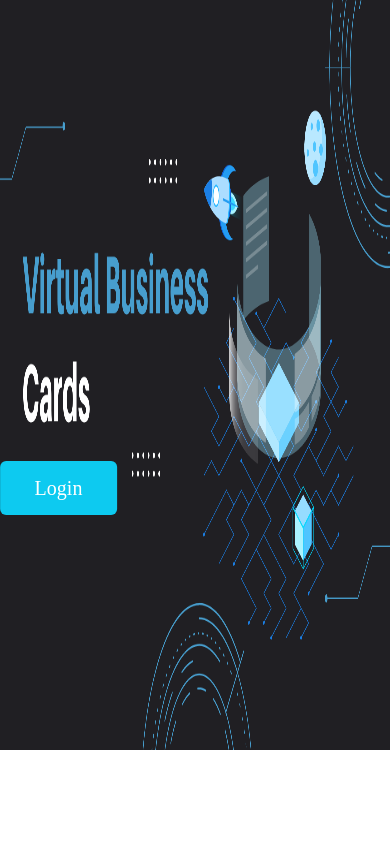
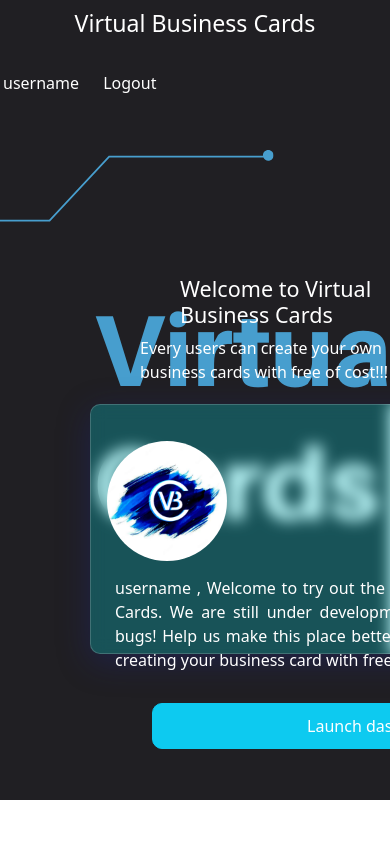
Before and after one commit to Sathiskumar-S/Virtual-Business-Cards, a PHP site: page /dashboard/index.php in a window 390 px wide; the page is wider, and only the part inside the window is pictured. Run offline with PHP 8.4, Linux system fonts and the light colour scheme.

Commit message:
Dashboard Created

```diff
--- /dev/null
+++ b/dashboard/css/dashboard.css
@@ -0,0 +1,71 @@
+body{
+    overflow: hidden;
+}
+
+.ui{
+    background: url(../../images/UI.png);
+    height: 800px;
+    width: 100%;
+    color: white;
+}
+
+.productname{
+    padding: 10px;
+}
+
+
+.logout{
+    padding: 10px;
+    margin: 10px;
+}
+
+.user-data{
+    padding: 15px;
+}
+
+
+.main{
+    margin-top: 150px;
+    margin-left: 50px;
+    height: auto;
+    color: white;
+}
+
+.card-blur{
+    padding: 1rem;
+    height: 250px;
+    width: 560px;
+    margin-top: 20px;
+    margin-left: 40px;
+    background: rgba( 0, 239, 248, 0.25 );
+    box-shadow: 0 8px 32px 0 rgba( 31, 38, 135, 0.37 );
+    backdrop-filter: blur( 7.5px );
+    -webkit-backdrop-filter: blur( 7.5px );
+    border-radius: 10px;
+    border: 1px solid rgba( 255, 255, 255, 0.18 );
+}
+
+
+.data-content{
+    text-align: justify;
+    padding-left: 20px;
+    padding-top: 15px;
+    color: white;
+}
+
+
+.dash-btn{
+    width: 450px;
+    border-radius: 10px;
+    padding: 10px;
+    margin: 15px 45px;
+    color: white;
+}
+
+.welcome{
+    margin-left: 90px;
+}
+
+.welcome-head{
+    margin-left: 40px;
+}
--- /dev/null
+++ b/dashboard/index.php
@@ -0,0 +1,68 @@
+<?php include "../libs/load.class.php";?>
+
+<!doctype html>
+<html lang="en">
+
+<head>
+  <title>Virtual Business Cards</title>
+  <!-- Required meta tags -->
+  <meta charset="utf-8">
+  <meta name="viewport" content="width=device-width, initial-scale=1, shrink-to-fit=no">
+
+  <!-- Bootstrap CSS v5.2.1 -->
+  <link href="https://cdn.jsdelivr.net/npm/bootstrap@5.2.1/dist/css/bootstrap.min.css" rel="stylesheet"
+    integrity="sha384-iYQeCzEYFbKjA/T2uDLTpkwGzCiq6soy8tYaI1GyVh/UjpbCx/TYkiZhlZB6+fzT" crossorigin="anonymous">
+
+  <!-- custom css -->
+  <link rel="stylesheet" href="css/dashboard.css">
+
+  <link rel="shortcut icon" href="../images/appicon.jpg" type="image/x-icon">
+
+</head>
+
+<body>
+  <div class="ui">
+    <div class="row">
+        <div class="col-sm-7 text-center">
+            <h3 class="productname">Virtual Business Cards</h3>
+        </div>
+
+        <div class="col-sm-5 user-data">
+            <p>username  <span class="logout">Logout</span></p>
+        </div>
+
+    </div>
+    <div class="main">
+      <div class="welcome">
+        <h4 class="welcome-head">Welcome to Virtual Business Cards</h4>
+        <p>Every users can create your own business cards with free of cost!!!</p>
+      </div>
+        <div class="card-blur">
+          <div class="row">
+            <div class="col-sm-3">
+              <img src="../images/appicon.jpg" alt="" class="rounded-circle" height="120px" width="120px" style="margin-top: 20px;">
+            </div>
+            <div class="col-sm-9 data-content">
+              <p>username , Welcome to try out the beta version of Virtual Business Cards. We are still under development, and there will be a lot of bugs! Help us make this place better. Enter your dashboard to start creating your business card with free of cost.</p>
+            </div>
+          </div>
+          <div class="row">
+            <div class="col-sm-12">
+              <a href="" class="btn btn-info dash-btn">Launch dashboard</a>
+            </div>
+          </div>
+        </div>
+    </div>
+
+  </div>
+  <!-- Bootstrap JavaScript Libraries -->
+  <script src="https://cdn.jsdelivr.net/npm/@popperjs/core@2.11.6/dist/umd/popper.min.js"
+    integrity="sha384-oBqDVmMz9ATKxIep9tiCxS/Z9fNfEXiDAYTujMAeBAsjFuCZSmKbSSUnQlmh/jp3" crossorigin="anonymous">
+  </script>
+
+  <script src="https://cdn.jsdelivr.net/npm/bootstrap@5.2.1/dist/js/bootstrap.min.js"
+    integrity="sha384-7VPbUDkoPSGFnVtYi0QogXtr74QeVeeIs99Qfg5YCF+TidwNdjvaKZX19NZ/e6oz" crossorigin="anonymous">
+  </script>
+</body>
+
+</html>
--- a/libs/includes/Database.class.php
+++ b/libs/includes/Database.class.php
@@ -12,7 +12,7 @@ class Database{
 
             //Create Connection
             $conn = new mysqli($servername,$username,$password,$database);
-            echo "Database is connected successfully";
+            // echo "Database is connected successfully";
 
             //Check Connection Status
             if($conn->connect_error){
--- a/libs/includes/User.class.php
+++ b/libs/includes/User.class.php
@@ -8,7 +8,7 @@ class User{
 
         $conn = Database::getConnection();
 
-        $query = "INSERT INTO `users` (`firstname`, `lastname`, `username`, `email`, `password`) VALUES ('$firstname', '$lastname', '$username', '$email', '$password')";
+        $query = "INSERT INTO `users` (`firstname`, `lastname`, `username`, `email`, `password`) VALUES ('$firstname', '$lastname', '$username', '$email', '$pass')";
 
         $error = false;
 
```
Also changed, not shown: users/signup.php (+6 -3 lines).
